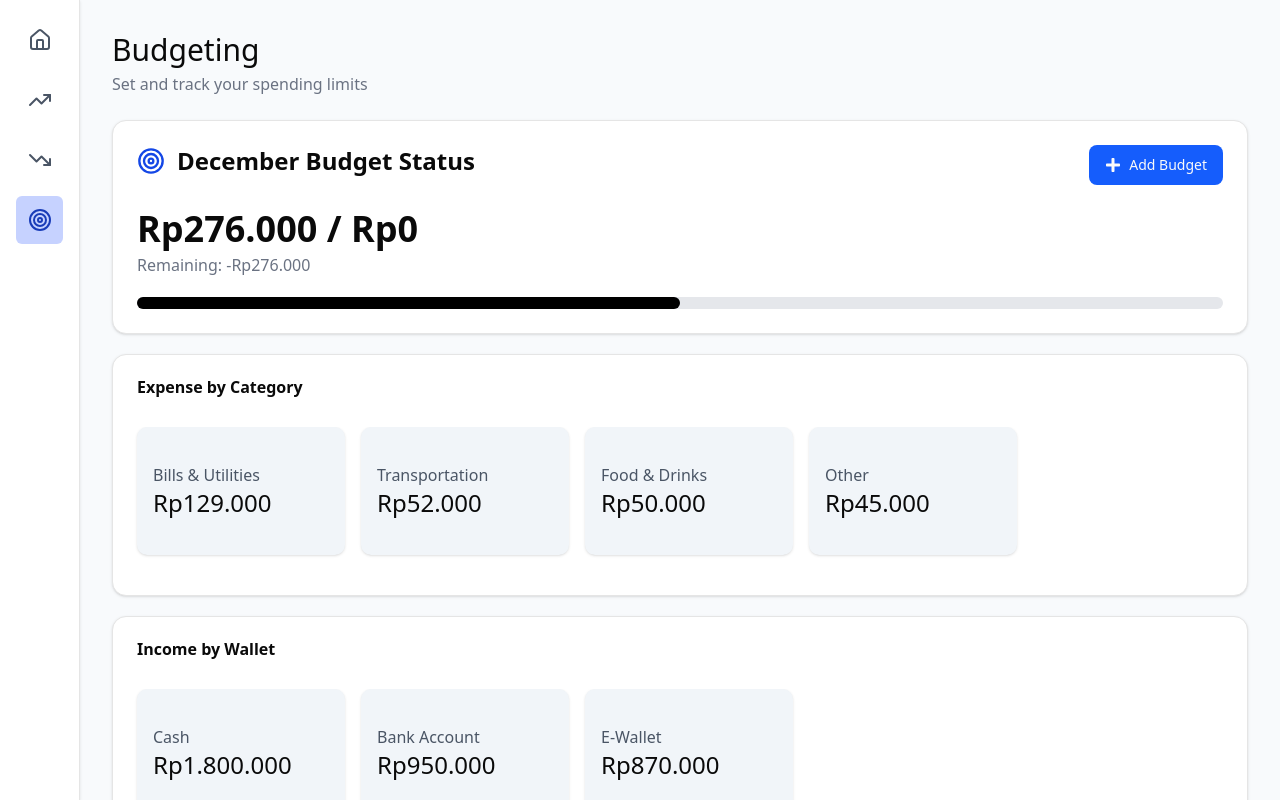
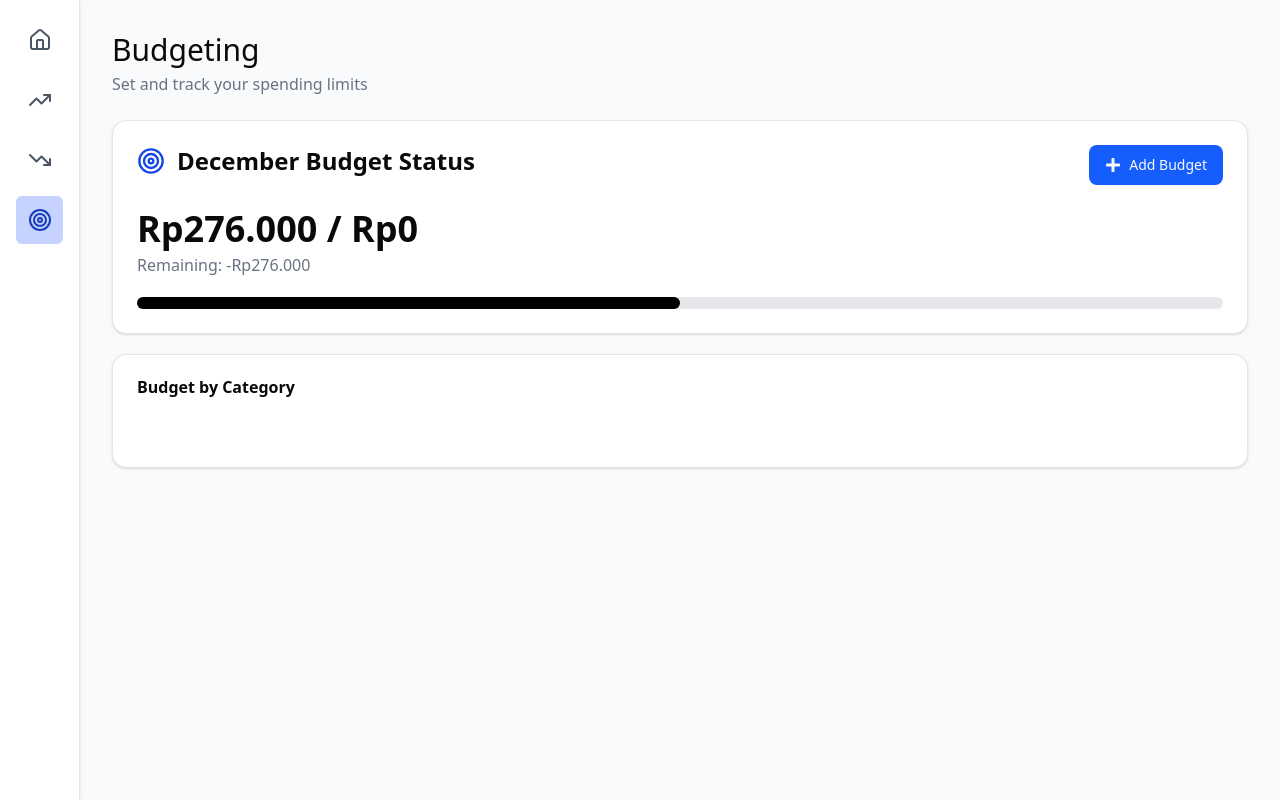
Before and after one commit to mlwy4id/FP2-PWEB-Monthly-Finance-Tracker, a React (Vite) app in the folder frontend/: page /budget in a window 1280 px wide. Built offline with nearby package versions, Linux system fonts and the light colour scheme.

Commit message:
update budget pages

```diff
--- a/frontend/src/components/DeleteDialog.jsx
+++ b/frontend/src/components/DeleteDialog.jsx
@@ -2,6 +2,8 @@ import useModal from "@/store/useModalStore";
 import { Button } from "./ui/button";
 import useExpense from "@/store/useExpenseStore";
 import useIncome from "@/store/useIncomeStore";
+import useBudget from "@/store/useBudgetStore";
+import useCategory from "@/store/useCategoryStore";
 
 const DeleteDialog = () => {
   const mode = useModal((state) => state.mode);
@@ -9,10 +11,18 @@ const DeleteDialog = () => {
   const closeModal = useModal((state) => state.closeModal);
   const deleteExpense = useExpense((state) => state.deleteExpense);
   const deleteIncome = useIncome((state) => state.deleteIncome);
+  const deleteBudget = useBudget((state) => state.deleteBudget);
+  const categories = useCategory((state) => state.categories);
+
+  const getCategoryName = (id) => {
+    const category = categories.find((c) => c.id === id);
+    return category.name;
+  };
 
   const DELETE_ITEM = {
     expense: deleteExpense,
     income: deleteIncome,
+    budget: deleteBudget,
   };
 
   const deleteMethod = DELETE_ITEM[mode];
@@ -21,7 +31,10 @@ const DeleteDialog = () => {
     <div className="flex flex-col gap-4">
       <h1>
         Are you sure you want to delete{" "}
-        <span className="font-semibold">{item.title}</span>?
+        <span className="font-semibold">
+          {item.title || getCategoryName(item.category)}
+        </span>
+        ?
       </h1>
       <div className="flex justify-end gap-4">
         <Button variant={`outline`} onClick={() => closeModal()}>
--- a/frontend/src/pages/budget/Budget.jsx
+++ b/frontend/src/pages/budget/Budget.jsx
@@ -1,7 +1,6 @@
 import PageLayout from "@/components/layouts/PageLayout";
 import BudgetStatus from "./components/BudgetStatus";
-import ExpenseByCategory from "./components/ExpenseByCategory";
-import IncomeByWallet from "./components/IncomeByWallet";
+import BudgetByCategory from "./components/BudgetByCategory";
 
 const Budget = () => {
   return (
@@ -10,8 +9,7 @@ const Budget = () => {
       subtitle="Set and track your spending limits"
     >
       <BudgetStatus/>
-      <ExpenseByCategory/>
-      <IncomeByWallet/>
+      <BudgetByCategory/>
     </PageLayout>
   );
 };
--- /dev/null
+++ b/frontend/src/pages/budget/components/BudgetByCategory.jsx
@@ -0,0 +1,78 @@
+import { Card, CardContent, CardHeader, CardTitle } from "@/components/ui/card";
+import { DropdownMenuItem } from "@/components/ui/dropdown-menu";
+import { useExpenseByCategory } from "@/hooks/useExpenseByCategory";
+import useBudget from "@/store/useBudgetStore";
+import useCategory from "@/store/useCategoryStore";
+import useModal from "@/store/useModalStore";
+import { moneyFormat } from "@/utils/moneyFormat";
+import {
+  DropdownMenu,
+  DropdownMenuContent,
+  DropdownMenuTrigger,
+} from "@radix-ui/react-dropdown-menu";
+import { BsThreeDotsVertical } from "react-icons/bs";
+
+const BudgetByCategory = () => {
+  const budgets = useBudget((state) => state.budgets);
+  const categories = useCategory((state) => state.categories);
+  const expenseByCategory = useExpenseByCategory();
+
+  const getCategoryName = (id) => {
+    const category = categories.find((c) => c.id === id);
+    return category.name;
+  };
+
+  const openModal = useModal((state) => state.openModal);
+
+  return (
+    <Card>
+      <CardHeader>
+        <CardTitle>Budget by Category</CardTitle>
+      </CardHeader>
+      <CardContent className={`overflow-x-auto pb-4`}>
+        <div className="flex gap-4">
+          {budgets.map((b) => (
+            <div
+              key={b.id}
+              className="
+              relative
+            flex flex-col justify-center p-4
+            bg-slate-100 rounded-lg shadow-sm min-w-52 min-h-32"
+            >
+              <DropdownMenu>
+                <DropdownMenuTrigger>
+                  <BsThreeDotsVertical className="absolute right-4 top-4"/>
+                </DropdownMenuTrigger>
+                <DropdownMenuContent
+                  className="w-40 rounded-lg border shadow-sm bg-white p-3"
+                  align="end"
+                  side="left"
+                >
+                  <DropdownMenuItem
+                    onClick={() => openModal("budget", "edit", b)}
+                  >
+                    Edit
+                  </DropdownMenuItem>
+                  <DropdownMenuItem
+                    onClick={() => openModal("delete", "budget", b)}
+                  >
+                    Delete
+                  </DropdownMenuItem>
+                </DropdownMenuContent>
+              </DropdownMenu>
+
+              <p className="text-gray-600">{getCategoryName(b.category)}</p>
+              <h1 className="text-2xl font-medium">
+                Rp{moneyFormat(expenseByCategory[b.category])} / Rp
+                {moneyFormat(b.amount)}
+              </h1>
+            </div>
+          ))}
+          <div className="w-2 shrink-0"></div>
+        </div>
+      </CardContent>
+    </Card>
+  );
+};
+
+export default BudgetByCategory;
--- a/frontend/src/pages/budget/components/BudgetForm.jsx
+++ b/frontend/src/pages/budget/components/BudgetForm.jsx
@@ -34,7 +34,7 @@ const BudgetForm = () => {
     if (modalMode === "edit" && item) {
       reset({
         category: item.category,
-        amount: item.amount,
+        amount: moneyFormat(item.amount),
       });
     } else if (modalMode === "add") {
       reset({
--- a/frontend/src/pages/budget/components/ExpenseByCategory.jsx
+++ /dev/null
@@ -1,46 +0,0 @@
-import { Card, CardContent, CardHeader, CardTitle } from "@/components/ui/card";
-import { useExpenseByCategory } from "@/hooks/useExpenseByCategory";
-import useCategory from "@/store/useCategoryStore";
-import { moneyFormat } from "@/utils/moneyFormat";
-
-const ExpenseByCategory = () => {
-  const expenseByCategory = useExpenseByCategory();
-  let sortedCategory = [];
-
-  for (var category in expenseByCategory) {
-    sortedCategory.push([category, expenseByCategory[category]]);
-  }
-  sortedCategory.sort((a, b) => b[1] - a[1]);
-
-  const categories = useCategory((state) => state.categories);
-  const getCategoryName = (id) => {
-    const category = categories.find((c) => c.id === id);
-    return category.name;
-  };
-
-  return (
-    <Card>
-      <CardHeader>
-        <CardTitle>Expense by Category</CardTitle>
-      </CardHeader>
-      <CardContent className={`overflow-x-auto pb-4`}>
-        <div className="flex gap-4">
-          {sortedCategory.map((c) => (
-            <div
-              key={c}
-              className="
-            flex flex-col justify-center p-4
-            bg-slate-100 rounded-lg shadow-sm min-w-52 min-h-32"
-            >
-              <p className="text-gray-600">{getCategoryName(c[0])}</p>
-              <h1 className="text-2xl font-medium">Rp{moneyFormat(c[1])}</h1>
-            </div>
-          ))}
-          <div className="w-2 shrink-0"></div>
-        </div>
-      </CardContent>
-    </Card>
-  );
-};
-
-export default ExpenseByCategory;
--- a/frontend/src/pages/budget/components/IncomeByWallet.jsx
+++ /dev/null
@@ -1,46 +0,0 @@
-import { Card, CardContent, CardHeader, CardTitle } from "@/components/ui/card";
-import { useIncomeByWallet } from "@/hooks/useIncomeByWallet";
-import useWallet from "@/store/useWalletStore";
-import { moneyFormat } from "@/utils/moneyFormat";
-
-const IncomeByWallet = () => {
-  const incomeByWallet = useIncomeByWallet();
-  let sortedWallet = [];
-
-  for (var wallet in incomeByWallet) {
-    sortedWallet.push([wallet, incomeByWallet[wallet]]);
-  }
-  sortedWallet.sort((a, b) => b[1] - a[1]);
-
-  const wallets = useWallet((state) => state.wallets);
-  const getWalletsName = (id) => {
-    const wallet = wallets.find((w) => w.id === id);
-    return wallet.name;
-  };
-
-  return (
-    <Card>
-      <CardHeader>
-        <CardTitle>Income by Wallet</CardTitle>
-      </CardHeader>
-      <CardContent className={`overflow-x-auto pb-4`}>
-        <div className="flex gap-4">
-          {sortedWallet.map((w) => (
-            <div
-              key={w}
-              className="
-            flex flex-col justify-center p-4
-            bg-slate-100 rounded-lg shadow-sm min-w-52 min-h-32"
-            >
-              <p className="text-gray-600">{getWalletsName(w[0])}</p>
-              <h1 className="text-2xl font-medium">Rp{moneyFormat(w[1])}</h1>
-            </div>
-          ))}
-          <div className="w-2 shrink-0"></div>
-        </div>
-      </CardContent>
-    </Card>
-  );
-};
-
-export default IncomeByWallet;
```
